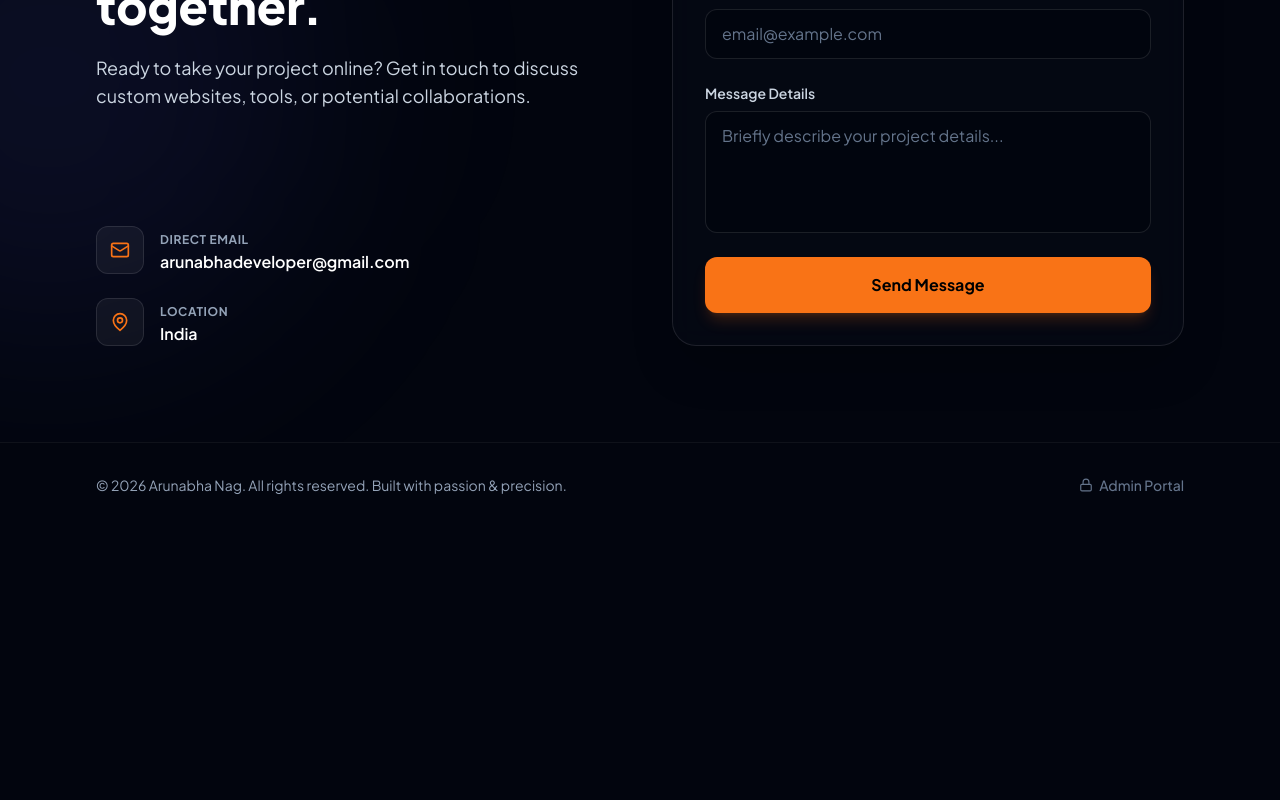
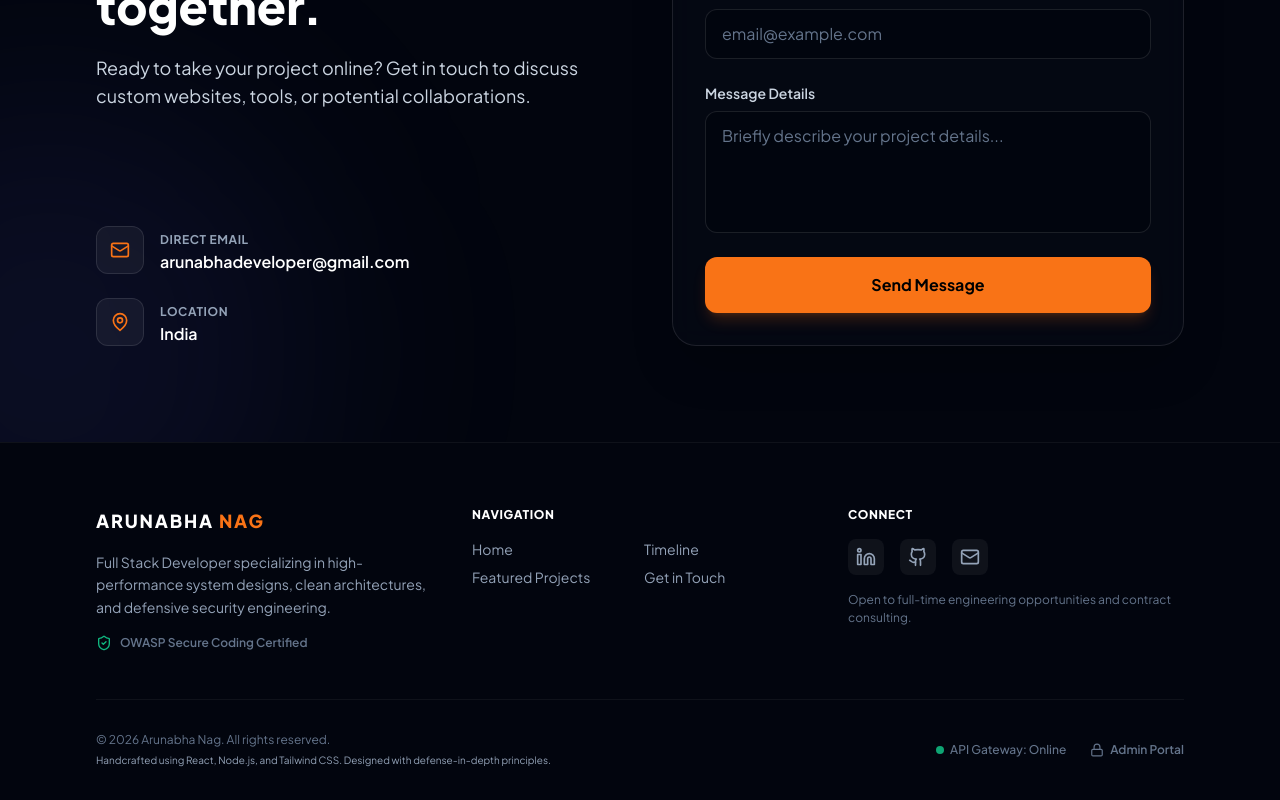
Before and after one commit to Incognitocodernag/portfolio-mern, a React (Vite) app in the folder frontend/: page / in a window 1280 px wide. Shown: the part 3357-4157 px from the top of the page. Before the commit the page ends 3884 px from the top, so only its background shows below. Built offline with nearby package versions, Linux system fonts and the light colour scheme; no server answers.

Commit message:
design: upgrade main portfolio footer with professional brand summary and system status indicators

```diff
--- a/frontend/src/components/MainPortfolio.jsx
+++ b/frontend/src/components/MainPortfolio.jsx
@@ -1,6 +1,6 @@
 import React from 'react';
 import { Link } from 'react-router-dom';
-import { Lock } from 'lucide-react';
+import { Lock, Linkedin, Github, Mail, ShieldCheck, Cpu } from 'lucide-react';
 import Header from './Header';
 import Hero from './Hero';
 import Marquee from './Marquee';
@@ -30,13 +30,103 @@ function MainPortfolio() {
       </main>
 
       {/* Footer */}
-      <footer className="w-full py-8 text-center text-slate-500 dark:text-slate-400 text-sm border-t border-slate-200 dark:border-white/5 relative z-10 bg-white dark:bg-[#02050E] transition-colors duration-300">
-        <div className="flex flex-col sm:flex-row items-center justify-between gap-4 px-6 md:px-12 lg:px-24 max-w-7xl mx-auto w-full">
-          <p>&copy; 2026 Arunabha Nag. All rights reserved. Built with passion & precision.</p>
-          <Link to="/admin" className="flex items-center gap-1.5 text-slate-400 dark:text-slate-500 hover:text-orange-500 dark:hover:text-orange-500 transition-colors duration-200 group font-medium">
-            <Lock className="w-3.5 h-3.5 group-hover:scale-110 transition-transform" />
-            <span>Admin Portal</span>
-          </Link>
+      <footer className="w-full pt-16 pb-8 border-t border-slate-200 dark:border-white/5 relative z-10 bg-white dark:bg-[#02050E] transition-colors duration-300">
+        <div className="max-w-7xl mx-auto px-6 md:px-12 lg:px-24 w-full">
+
+          {/* Main Footer Links & Info Grid */}
+          <div className="grid grid-cols-1 md:grid-cols-3 gap-10 pb-12">
+
+            {/* Left Column: Brand & Bio */}
+            <div className="space-y-4">
+              <span className="text-slate-900 dark:text-white text-lg font-black tracking-widest uppercase">
+                ARUNABHA <span className="text-orange-500">NAG</span>
+              </span>
+              <p className="text-sm text-slate-500 dark:text-slate-400 leading-relaxed max-w-sm">
+                Full Stack Developer specializing in high-performance system designs, clean architectures, and defensive security engineering.
+              </p>
+              <div className="flex items-center gap-2 text-xs text-slate-400 dark:text-slate-500 font-semibold">
+                <ShieldCheck className="w-4 h-4 text-emerald-500" />
+                <span>OWASP Secure Coding Certified</span>
+              </div>
+            </div>
+
+            {/* Middle Column: Quick Navigation Links */}
+            <div className="space-y-4">
+              <h4 className="text-xs font-extrabold text-slate-900 dark:text-white uppercase tracking-wider">Navigation</h4>
+              <ul className="grid grid-cols-2 gap-2 text-sm">
+                <li>
+                  <a href="#" className="text-slate-500 dark:text-slate-400 hover:text-orange-500 dark:hover:text-orange-500 transition-colors duration-150">Home</a>
+                </li>
+                <li>
+                  <a href="#journey" className="text-slate-500 dark:text-slate-400 hover:text-orange-500 dark:hover:text-orange-500 transition-colors duration-150">Timeline</a>
+                </li>
+                <li>
+                  <a href="#projects" className="text-slate-500 dark:text-slate-400 hover:text-orange-500 dark:hover:text-orange-500 transition-colors duration-150">Featured Projects</a>
+                </li>
+                <li>
+                  <a href="#contact" className="text-slate-500 dark:text-slate-400 hover:text-orange-500 dark:hover:text-orange-500 transition-colors duration-150">Get in Touch</a>
+                </li>
+              </ul>
+            </div>
+
+            {/* Right Column: Connect & Socials */}
+            <div className="space-y-4">
+              <h4 className="text-xs font-extrabold text-slate-900 dark:text-white uppercase tracking-wider">Connect</h4>
+              <div className="flex items-center gap-4">
+                <a
+                  href="https://linkedin.com/in/arunabha-nag"
+                  target="_blank"
+                  rel="noopener noreferrer"
+                  className="p-2 rounded-lg bg-slate-50 dark:bg-white/5 text-slate-500 dark:text-slate-400 hover:text-orange-500 dark:hover:text-orange-500 hover:bg-orange-500/10 transition-all duration-200"
+                  aria-label="LinkedIn Profile"
+                >
+                  <Linkedin className="w-5 h-5" />
+                </a>
+                <a
+                  href="https://github.com/Incognitocodernag"
+                  target="_blank"
+                  rel="noopener noreferrer"
+                  className="p-2 rounded-lg bg-slate-50 dark:bg-white/5 text-slate-500 dark:text-slate-400 hover:text-orange-500 dark:hover:text-orange-500 hover:bg-orange-500/10 transition-all duration-200"
+                  aria-label="GitHub Profile"
+                >
+                  <Github className="w-5 h-5" />
+                </a>
+                <a
+                  href="mailto:arunabhanag3000@gmail.com"
+                  className="p-2 rounded-lg bg-slate-50 dark:bg-white/5 text-slate-500 dark:text-slate-400 hover:text-orange-500 dark:hover:text-orange-500 hover:bg-orange-500/10 transition-all duration-200"
+                  aria-label="Email Contact"
+                >
+                  <Mail className="w-5 h-5" />
+                </a>
+              </div>
+              <p className="text-xs text-slate-400 dark:text-slate-500 leading-normal">
+                Open to full-time engineering opportunities and contract consulting.
+              </p>
+            </div>
+
+          </div>
+
+          {/* Bottom Bar: Copyright & Compliance */}
+          <div className="border-t border-slate-200 dark:border-white/5 pt-8 flex flex-col sm:flex-row items-center justify-between gap-4 text-xs text-slate-400 dark:text-slate-500">
+            <div className="space-y-1 text-center sm:text-left">
+              <p>&copy; {new Date().getFullYear()} Arunabha Nag. All rights reserved.</p>
+              <p className="text-[10px] text-slate-400">Handcrafted using React, Node.js, and Tailwind CSS. Designed with defense-in-depth principles.</p>
+            </div>
+
+            <div className="flex items-center gap-6">
+              {/* System status pulse */}
+              <div className="flex items-center gap-1.5 font-medium">
+                <span className="w-2 h-2 rounded-full bg-emerald-500 animate-pulse"></span>
+                <span>API Gateway: Online</span>
+              </div>
+
+              <Link to="/admin" className="flex items-center gap-1.5 hover:text-orange-500 transition-colors duration-200 group font-semibold">
+                <Lock className="w-3.5 h-3.5 group-hover:scale-110 transition-transform" />
+                <span>Admin Portal</span>
+              </Link>
+            </div>
+          </div>
+
         </div>
       </footer>
     </div>
```
